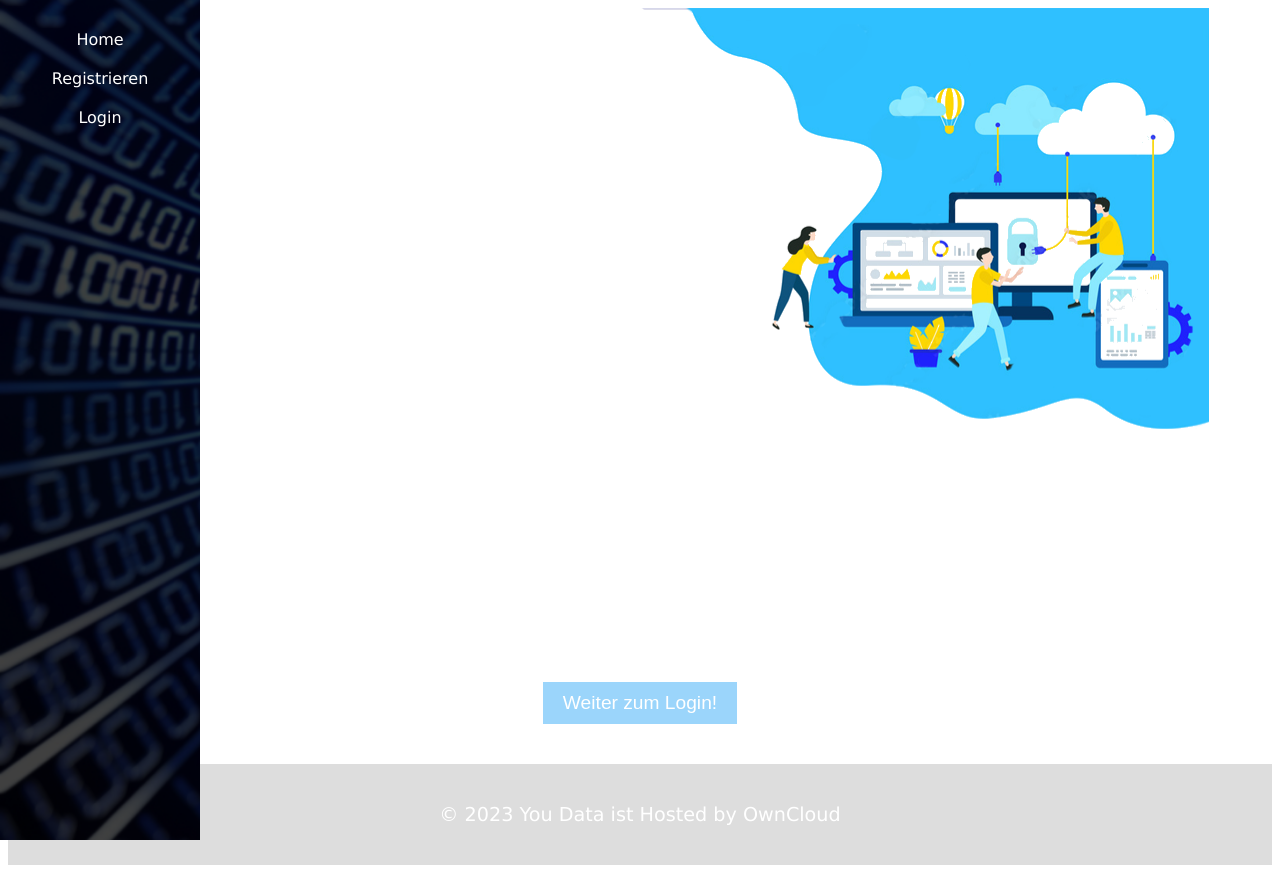
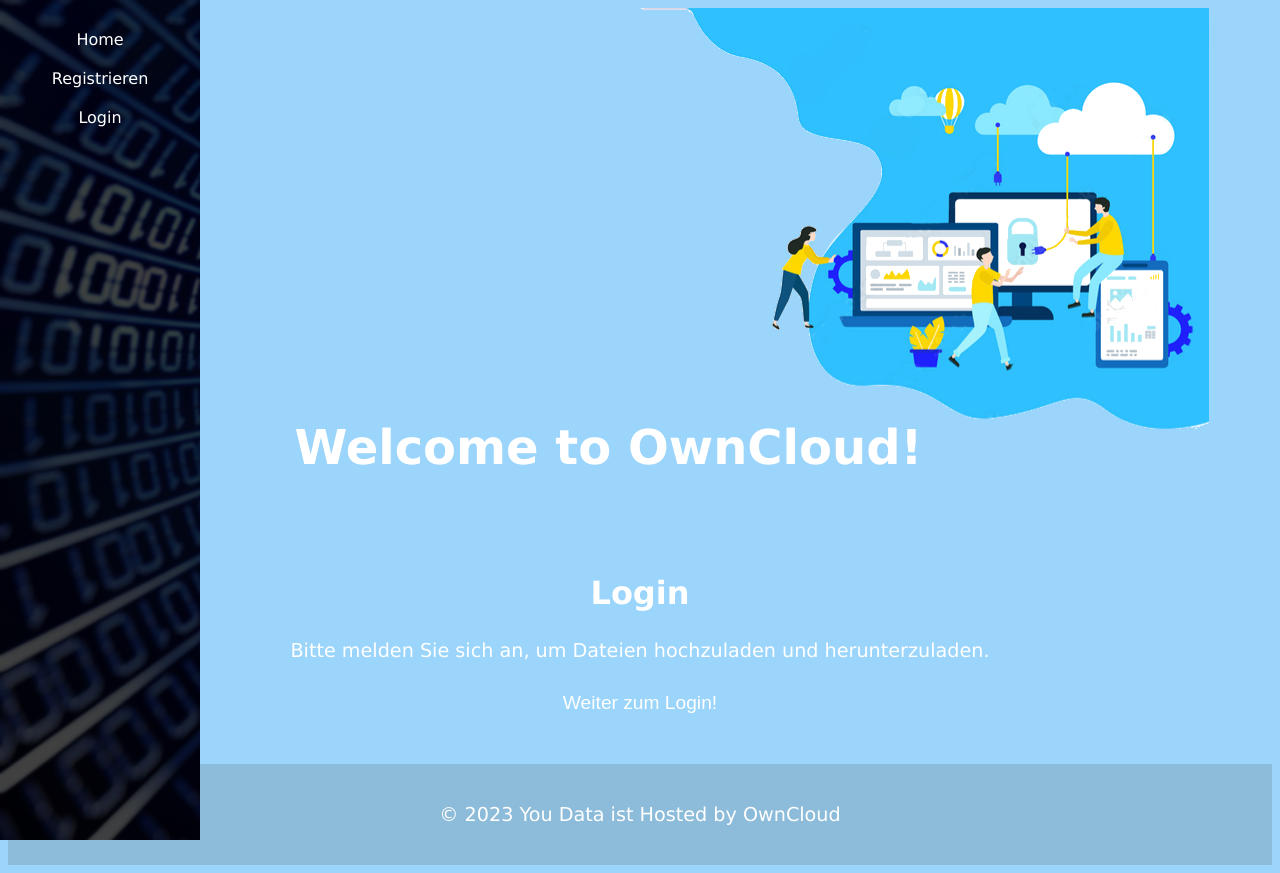
Before and after one commit to vinnypooh21/ProjectWeb, a PHP site: page /landingpage.php in a window 1280 px wide. Run offline with PHP 8.4, Linux system fonts and the light colour scheme; data that the repository does not hold is empty.

Commit message:
back color

```diff
--- a/style.css
+++ b/style.css
@@ -34,6 +34,7 @@ body {
     font-family: "Century Gothic", CenturyGothic, Geneva, AppleGothic, sans-serif;
 
     color: #ffffff;  /*Textfarbe auf Weiß setzen */
+    background-color: #9bd5fb;
     /*background-image: url('Pictures/home.png');*/
     /*background-repeat: no-repeat;
     background-size: cover;*/
```
